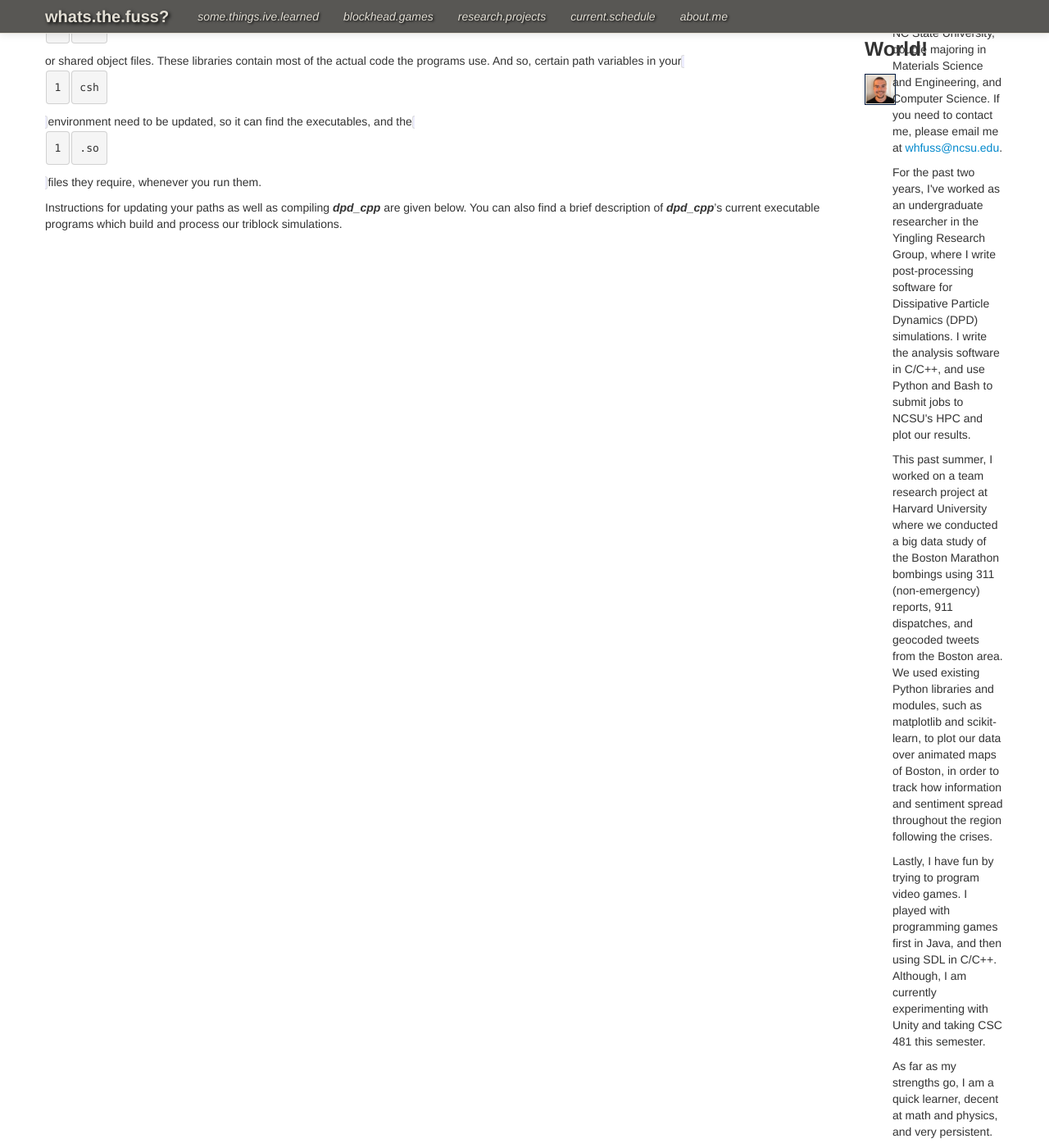
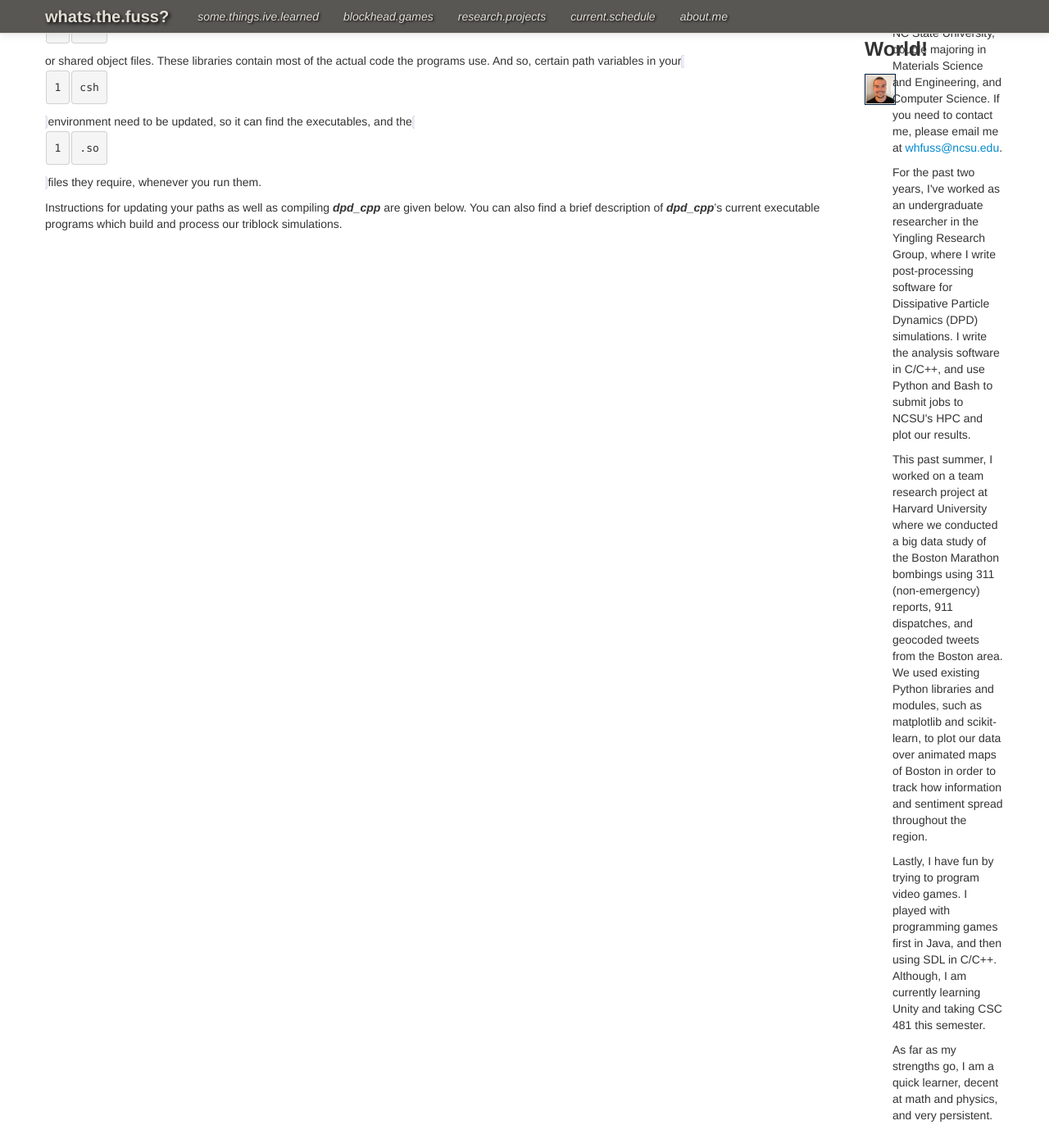
Before and after one commit to hfuss/hfuss.github.io, a Jekyll site: the page built from test_posts/2015-06-04-test.md, in a window 1280 px wide and 1400 px high, scrolled down 180 px. Shown: the whole window at 82% size. Built offline with Jekyll 4.4.1, drawn with Linux system fonts in a browser that asks for light colours; Markdown is read by kramdown in place of the engine named in the settings.

Commit message:
Made a few edits.

```diff
--- a/_includes/about_content.html
+++ b/_includes/about_content.html
@@ -13,11 +13,11 @@ For the past two years, I've worked as an undergraduate researcher in the Yingli
 </p>
 
 <p>
-This past summer, I worked on a team research project at Harvard University where we conducted a big data study of the Boston Marathon bombings using 311 (non-emergency) reports, 911 dispatches, and geocoded tweets from the Boston area. We used existing Python libraries and modules, such as matplotlib and scikit-learn, to plot our data over animated maps of Boston, in order to track how information and sentiment spread throughout the region following the crises.
+This past summer, I worked on a team research project at Harvard University where we conducted a big data study of the Boston Marathon bombings using 311 (non-emergency) reports, 911 dispatches, and geocoded tweets from the Boston area. We used existing Python libraries and modules, such as matplotlib and scikit-learn, to plot our data over animated maps of Boston in order to track how information and sentiment spread throughout the region.
 </p>
 
 <p>
-Lastly, I have fun by trying to program video games. I played with programming games first in Java, and then using SDL in C/C++. Although, I am currently experimenting with Unity and taking CSC 481 this semester.
+Lastly, I have fun by trying to program video games. I played with programming games first in Java, and then using SDL in C/C++. Although, I am currently learning Unity and taking CSC 481 this semester.
 </p>
 
 <p>
```
Also changed, not shown: 5 other files.
